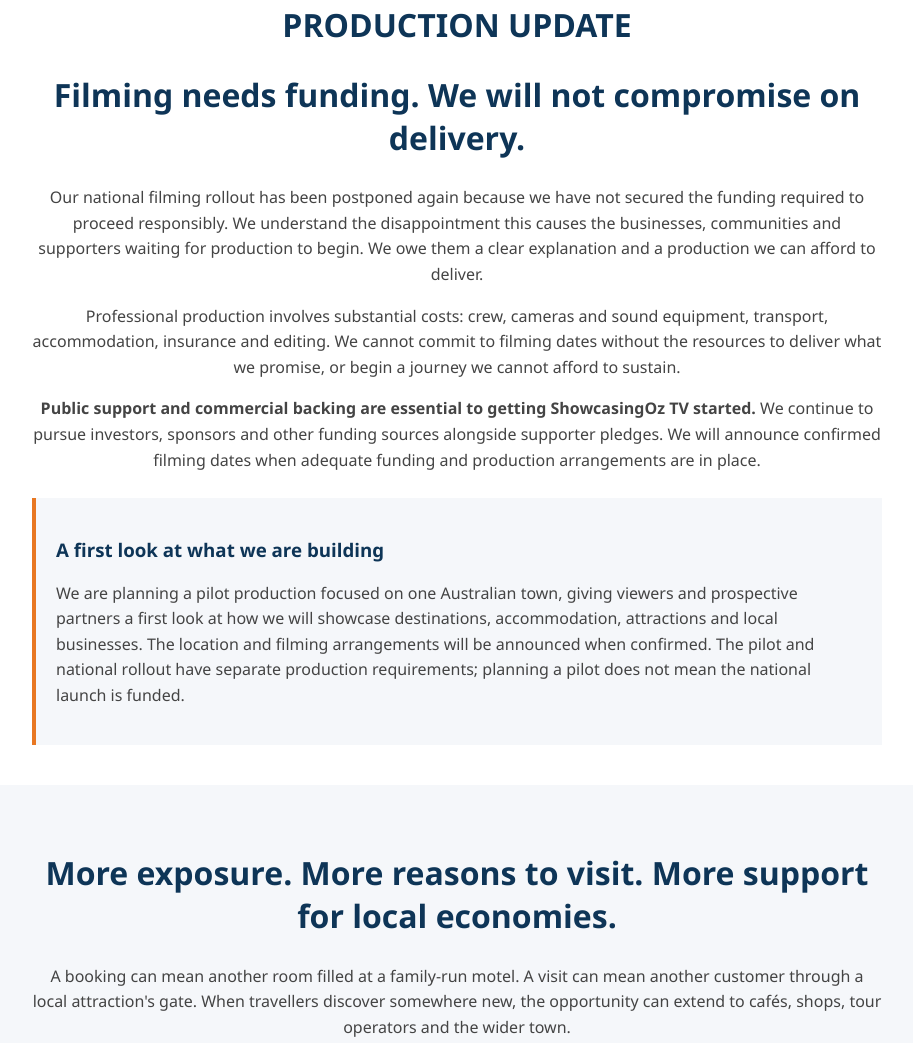
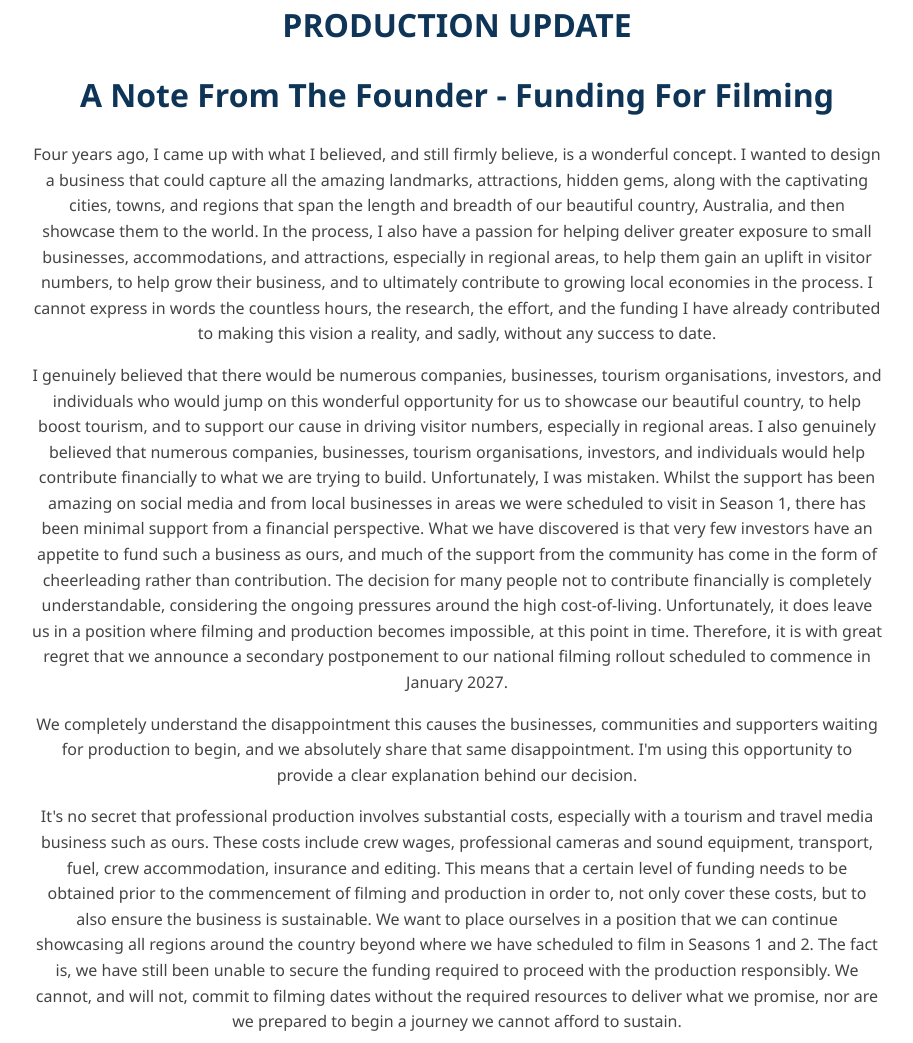
Before and after one commit to ShowcasingOzTV/showcasingoztv, a plain HTML site: page index.html in a window 1280 px wide. Shown: the part 2205-3248 px from the top of the page, without its empty margins (183-1096 px from the left). Drawn offline with Linux system fonts and the light colour scheme.

Commit message:
Update index.html

```diff
--- a/index.html
+++ b/index.html
@@ -616,20 +616,16 @@
         </p>
 
         <p>
-          <strong>
-            Due to the high expense required to commence and sustain such a project, we need your financial help to get our crew on the
-            road and start showcasing them.
-          </strong>
-          Filming equipment, crew wages, transport, fuel, crew accommodation, and production all need
-          adequate funding before we can deliver this work. Without
-          the required backing, filming cannot proceed and the
-          exposure we want to create for these small businesses and communities cannot begin.
+         Due to the high expense required to commence and sustain such a project, we need your financial help to get our crew on the
+         road and start showcasing them. Filming equipment, crew wages, transport, fuel, crew accommodation, and production all need
+         adequate funding before we can deliver this work. Without the required backing, filming cannot proceed and the
+         exposure we want to create for these small businesses and communities cannot begin.
         </p>
 
         <p>
           Are you someone who would love to help more people discover Australia
           and the businesses that depend on visitors? Please,
-          register a pledge today. NO money is required from you today, it is simply a pledge today. The sooner funding is
+          register a pledge today. NO money is required from you today, only a pledge. The sooner funding is
           secured, the sooner we can turn that support
           into production.
         </p>
@@ -835,54 +831,89 @@
         </p>
 
         <h2 id="production-update">
-          Filming needs funding. We will not compromise on delivery.
+          A Note From The Founder - Funding For Filming
         </h2>
 
+          <p>
+          Four years ago, I came up with what I believed, and still firmly believe, is a wonderful concept.
+          I wanted to design a business that could capture all the amazing landmarks, attractions, hidden gems, along with the captivating cities,
+          towns, and regions that span the length and breadth of our beautiful country, Australia, and then showcase them to the world.
+          In the process, I also have a passion for helping deliver greater exposure to small businesses, accommodations, and attractions, especially in regional areas,
+          to help them gain an uplift in visitor numbers, to help grow their business, and to ultimately contribute to growing local economies in the process.
+          I cannot express in words the countless hours, the research, the effort, and the funding I have already contributed to making this vision a reality,
+          and sadly, without any success to date.
+          </p>
+
         <p>
-          Our national filming rollout has been postponed again
-          because we have not secured the funding required to
-          proceed responsibly. We understand the disappointment
+          I genuinely believed that there would be numerous companies, businesses, tourism organisations, investors, and individuals who would
+          jump on this wonderful opportunity for us to showcase our beautiful country, to help boost tourism, and to support our cause in driving visitor
+          numbers, especially in regional areas. I also genuinely believed that numerous companies, businesses, tourism organisations,
+          investors, and individuals would help contribute financially to what we are trying to build. Unfortunately, I was mistaken. Whilst the support
+          has been amazing on social media and from local businesses in areas we were scheduled to visit in Season 1, there has been minimal support from a
+          financial perspective. What we have discovered is that very few investors have an appetite to fund such a business as ours, and much of the
+          support from the community has come in the form of cheerleading rather than contribution. The decision for many people not to contribute financially
+          is completely understandable, considering the ongoing pressures around the high cost-of-living. Unfortunately, it does leave us in a position where filming and production
+          becomes impossible, at this point in time. Therefore, it is with great regret that we announce a secondary postponement to our national filming rollout
+          scheduled to commence in January 2027.
+          </p>
+
+        <p>
+          We completely understand the disappointment
           this causes the businesses, communities and supporters
-          waiting for production to begin. We owe them a clear
-          explanation and a production we can afford to deliver.
-        </p>
+          waiting for production to begin, and we absolutely share that same disappointment. I'm using this opportunity to provide a clear
+          explanation behind our decision.
+          </p>
 
         <p>
-          Professional production involves substantial costs:
-          crew, cameras and sound equipment, transport,
-          accommodation, insurance and editing. We cannot
-          commit to filming dates without the resources to
-          deliver what we promise, or begin a journey we
+          It's no secret that professional production involves substantial costs, especially with a tourism and travel media business such as ours.
+          These costs include crew wages, professional cameras and sound equipment, transport, fuel,
+          crew accommodation, insurance and editing.
+          This means that a certain level of funding needs to be obtained prior to the commencement of filming and production in order to, not only cover these costs,
+          but to also ensure the business is sustainable. We want to place ourselves in a position that we can continue showcasing all regions
+          around the country beyond where we have scheduled to film in Seasons 1 and 2.
+          The fact is, we have still been unable to secure the funding required to
+          proceed with the production responsibly. We cannot, and will not,
+          commit to filming dates without the required resources to
+          deliver what we promise, nor are we prepared to begin a journey we
           cannot afford to sustain.
         </p>
 
         <p>
-          <strong>
-            Public support and commercial backing are essential
-            to getting ShowcasingOz TV started.
-          </strong>
-          We continue to pursue investors, sponsors and other
-          funding sources alongside supporter pledges.
-          We will announce confirmed filming dates when
-          adequate funding and production arrangements
-          are in place.
+         Public support and commercial backing are essential to getting ShowcasingOz TV started.
+         We will continue to pursue investors, sponsors and other funding sources alongside supporter pledges.
+         We will announce confirmed filming dates when adequate funding and production arrangements
+         are in place. The financial target we have set to comfortably proceed with production is $270,000.
+         Please do not feel that even a small contribution wouldn't make any difference, because it absolutely would.
+         If just 270,000 people each contributed $1 towards our business, our vision would progress to production, and we could commence with filming and supporting
+         the numerous small businesses, attractions, accommodations, towns, and regions as we desired from the outset.
+         I sincerely hope you are as passionate as I am about travel and tourism, but especially around helping out small businesses, attractions, and accommodations,
+         so we can work towards growing local economies and tourism. Any contribution you make would be greatly appreciated.
+
         </p>
 
         <div class="pilot-note">
-          <h3>A first look at what we are building</h3>
+          <h3>A New Direction</h3>
 
           <p>
-            We are planning a pilot production focused on one
-            Australian town, giving viewers and prospective
-            partners a first look at how we will showcase
+            We are considering a pilot production of ShowcasingOz TV which will be focused on one designated
+            Australian town. The pilot episode will provide viewers and prospective
+            partners with a first look at how we will showcase
             destinations, accommodation, attractions and
-            local businesses. The location and filming
-            arrangements will be announced when confirmed.
+            local businesses. We will announce the location and filming
+            arrangements when confirmed.
             The pilot and national rollout have separate
-            production requirements; planning a pilot does
-            not mean the national launch is funded.
+            production requirements; meaning that planning the pilot episode does
+            not equate to the national launch being funded.
           </p>
-        </div>
+
+          <p>
+            David Stidston
+          </p>
+
+          <p>
+            Founder - ShowcasingOz TV
+          </p>
+            </div>
 
       </div>
     </section>
```
